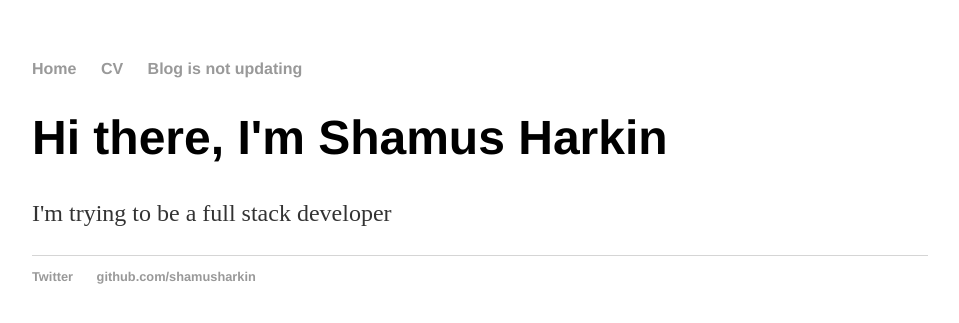
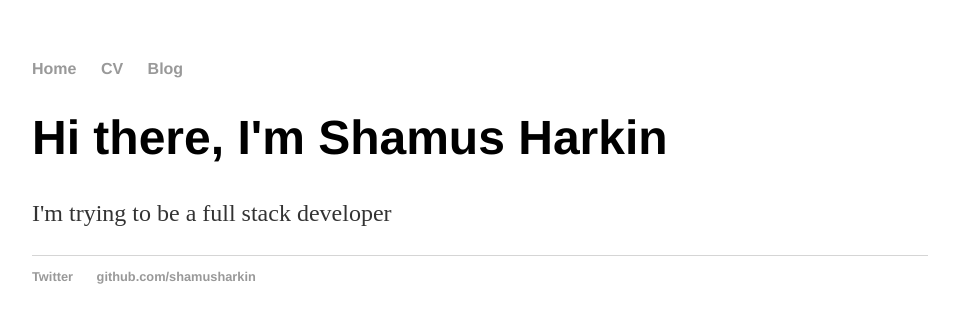
Before and after one commit to shamusharkin/shamusharkin.github.io, a Jekyll site: the page built from index.html, in a window 1280 px wide. Shown: the top 323 px of the page, without its empty margins (160-1119 px from the left). Built offline with Jekyll 4.4.1, drawn with Linux system fonts in a browser that asks for light colours.

Commit message:
Update default.html

```diff
--- a/_layouts/default.html
+++ b/_layouts/default.html
@@ -9,7 +9,7 @@
     		<ul>
         		<li><a href="/">Home</a></li>
         		<li><a href="https://uk.linkedin.com/in/shamus-harkin-10265522">CV</a></li>
-        		<li><a href="/_layouts/blog.html">Blog is not updating</a></li>
+        		<li><a href="/_layouts/blog.html">Blog</a></li>
     		</ul>
 		</nav>
 		<div class="container">
```
